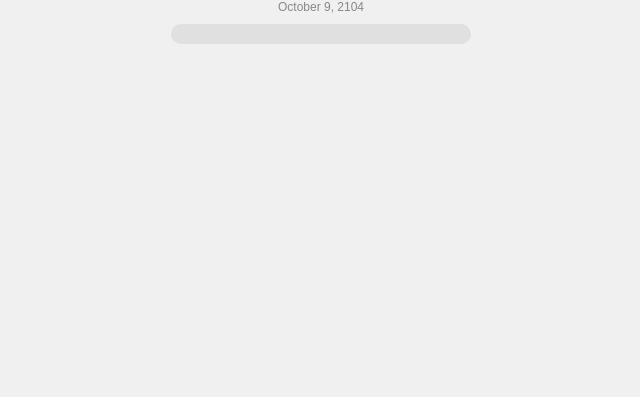
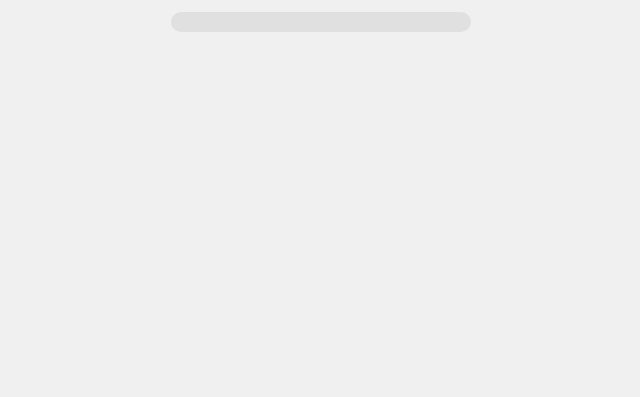
Before and after one commit to 7Spartan/7spartan.github.io, a plain HTML site: page countdown.html in a window 1280 px wide. Shown: the part 403-800 px from the top of the page, without its empty margins (319-959 px from the left). Drawn offline with Linux system fonts and the light colour scheme.

Commit message:
hide date

```diff
--- a/countdown.html
+++ b/countdown.html
@@ -58,7 +58,7 @@
 </head>
 <body>
     <div id="countdown"></div>
-    <div id="futureDate" style="display:block"></div>
+    <div id="futureDate" style="display:none"></div>
     <div id="progressBarContainer">
         <div id="progressBar"></div>
     </div>
```
